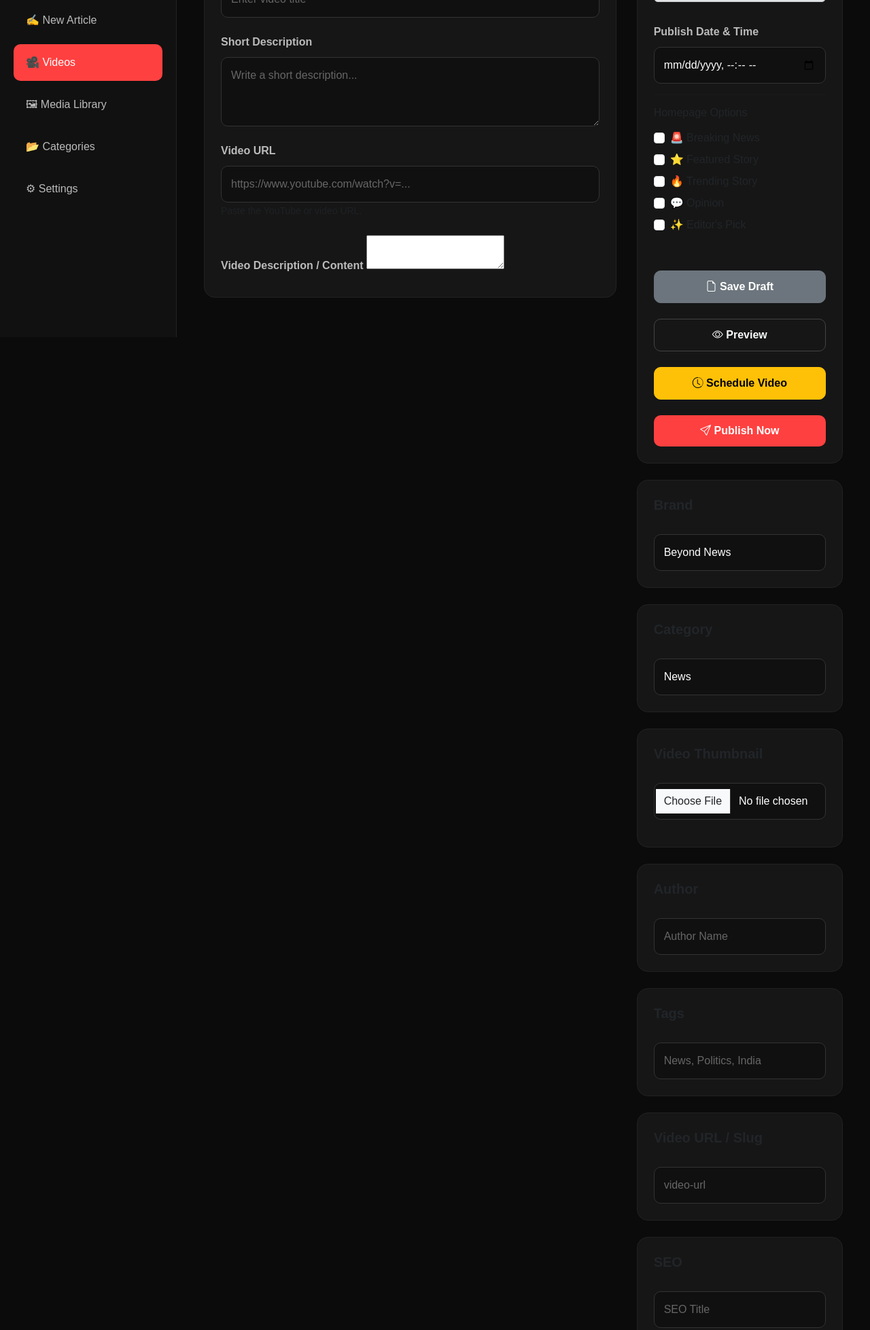
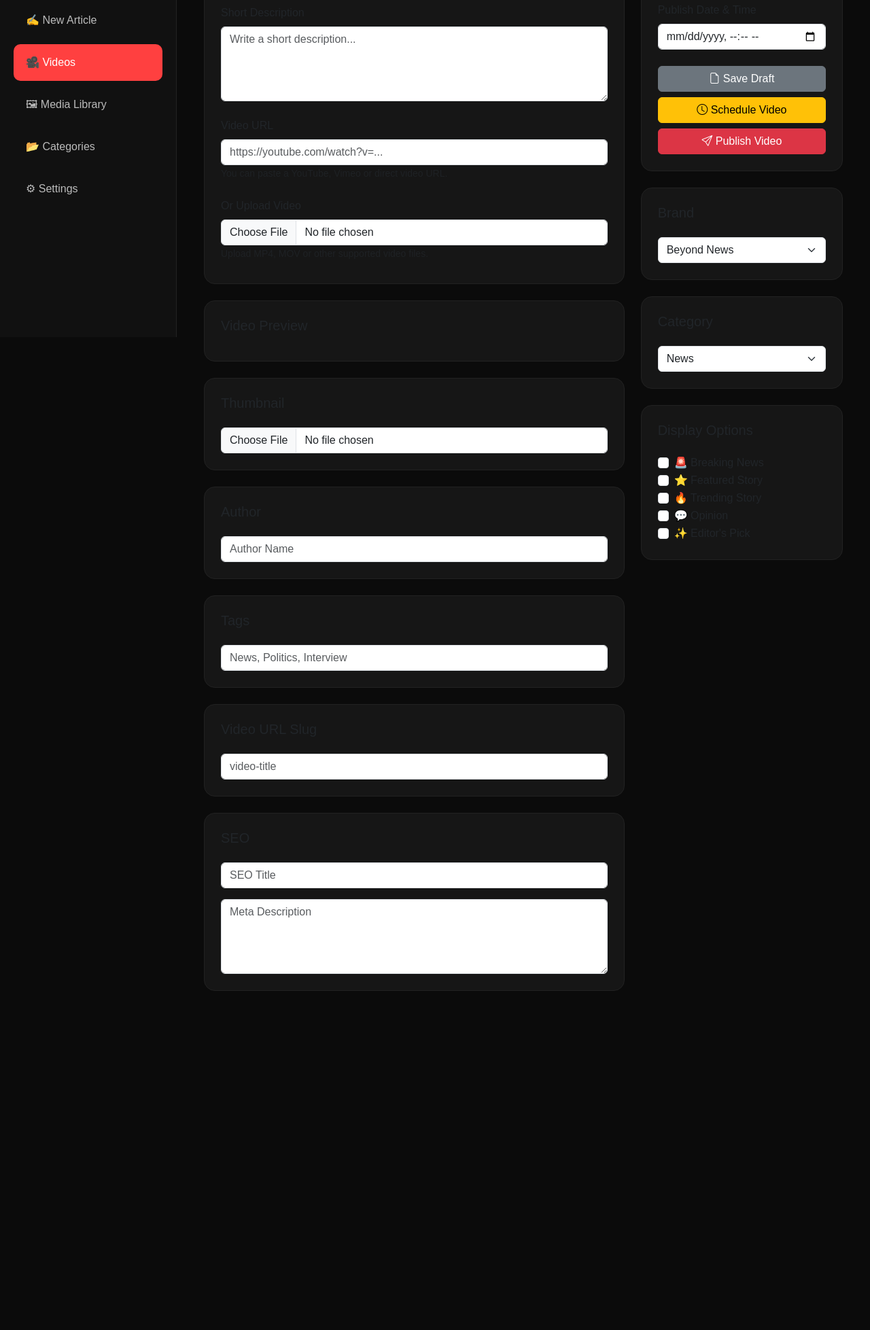
Before and after one commit to evokefilmsin-cell/Beyondnetworks, a plain HTML site: page cms/video-editor.html in a window 1280 px wide. Shown: the part 304-2261 px from the top of the page at 68% size. After the commit the page ends 1826 px from the top, so only its background shows below. Drawn offline with nearby package versions, Linux system fonts and the light colour scheme; a script that the page names is missing.

Commit message:
Update video-editor.html

```diff
--- a/cms/video-editor.html
+++ b/cms/video-editor.html
@@ -4,7 +4,11 @@
 <head>
 
     <meta charset="UTF-8">
-    <meta name="viewport" content="width=device-width, initial-scale=1.0">
+
+    <meta
+        name="viewport"
+        content="width=device-width, initial-scale=1.0"
+    >
 
     <title>New Video | Beyond Networks CMS</title>
 
@@ -20,14 +24,11 @@
         href="https://cdn.jsdelivr.net/npm/bootstrap-icons@1.13.1/font/bootstrap-icons.min.css"
     >
 
-    <!-- CKEditor -->
-    <script src="https://cdn.ckeditor.com/ckeditor5/41.4.2/classic/ckeditor.js"></script>
-
     <!-- Dashboard CSS -->
-    <link rel="stylesheet" href="css/dashboard.css">
-
-    <!-- Editor CSS -->
-    <link rel="stylesheet" href="css/editor.css">
+    <link
+        rel="stylesheet"
+        href="css/dashboard.css"
+    >
 
 </head>
 
@@ -42,7 +43,10 @@
 
     <div class="logo">
 
-        <img src="../images/logo.png">
+        <img
+            src="../images/logo.png"
+            alt="Beyond Networks"
+        >
 
     </div>
 
@@ -98,20 +102,20 @@
 <form id="videoForm">
 
 
-<!-- ====================================== -->
-<!-- TOP -->
-<!-- ====================================== -->
+    <!-- ================================== -->
+    <!-- HEADER -->
+    <!-- ================================== -->
 
-<div class="editor-top">
+    <div class="editor-top mb-4">
 
         <div>
 
-        <h1>
+            <h1 id="pageTitle">
                 Create New Video
             </h1>
 
             <p>
-            Upload and publish video content for Beyond Networks.
+                Upload and publish video content.
             </p>
 
         </div>
@@ -120,19 +124,17 @@
 
 
 
-<div class="editor-layout">
+    <div class="row g-4">
 
 
-<!-- ====================================== -->
-<!-- LEFT COLUMN -->
-<!-- ====================================== -->
+        <!-- ================================== -->
+        <!-- LEFT -->
+        <!-- ================================== -->
 
-<div class="editor-left">
+        <div class="col-lg-8">
 
 
-    <!-- ================================ -->
             <!-- VIDEO INFORMATION -->
-    <!-- ================================ -->
 
             <div class="card p-4 mb-4">
 
@@ -152,6 +154,7 @@
                         type="text"
                         class="form-control"
                         placeholder="Enter video title"
+                        required
                     >
 
                 </div>
@@ -165,15 +168,13 @@
 
                     <textarea
                         id="summary"
-                rows="3"
+                        rows="4"
                         class="form-control"
                         placeholder="Write a short description..."
                     ></textarea>
 
                 </div>
 
-
-        <!-- VIDEO URL -->
 
                 <div class="mb-4">
 
@@ -185,29 +186,181 @@
                         id="videoUrl"
                         type="url"
                         class="form-control"
-                placeholder="https://www.youtube.com/watch?v=..."
+                        placeholder="https://youtube.com/watch?v=..."
                     >
 
                     <small class="text-muted">
-                Paste the YouTube or video URL.
+                        You can paste a YouTube, Vimeo or direct video URL.
                     </small>
 
                 </div>
 
 
-        <!-- VIDEO CONTENT -->
-
                 <div>
 
                     <label class="form-label">
-                Video Description / Content
+                        Or Upload Video
                     </label>
 
-            <textarea
-                id="editor"
-            ></textarea>
+                    <input
+                        id="videoFile"
+                        type="file"
+                        class="form-control"
+                        accept="video/*"
+                    >
+
+                    <small class="text-muted">
+                        Upload MP4, MOV or other supported video files.
+                    </small>
+
+                    <div
+                        id="videoUploadStatus"
+                        class="mt-2"
+                    ></div>
 
                 </div>
+
+            </div>
+
+
+
+            <!-- VIDEO PREVIEW -->
+
+            <div class="card p-4 mb-4">
+
+                <h5 class="mb-3">
+                    Video Preview
+                </h5>
+
+                <video
+                    id="videoPreview"
+                    controls
+                    style="
+                        width:100%;
+                        max-height:450px;
+                        background:#000;
+                        border-radius:10px;
+                        display:none;
+                    "
+                ></video>
+
+                <div
+                    id="youtubePreview"
+                    style="display:none;"
+                ></div>
+
+            </div>
+
+
+
+            <!-- THUMBNAIL -->
+
+            <div class="card p-4 mb-4">
+
+                <h5>
+                    Thumbnail
+                </h5>
+
+                <input
+                    id="featuredImage"
+                    type="file"
+                    class="form-control mt-3"
+                    accept="image/*"
+                >
+
+
+                <img
+                    id="imagePreview"
+                    src=""
+                    alt="Thumbnail Preview"
+                    style="
+                        width:100%;
+                        max-height:300px;
+                        object-fit:cover;
+                        border-radius:10px;
+                        margin-top:15px;
+                        display:none;
+                    "
+                >
+
+            </div>
+
+
+
+            <!-- AUTHOR -->
+
+            <div class="card p-4 mb-4">
+
+                <h5>
+                    Author
+                </h5>
+
+                <input
+                    id="author"
+                    class="form-control mt-3"
+                    placeholder="Author Name"
+                >
+
+            </div>
+
+
+
+            <!-- TAGS -->
+
+            <div class="card p-4 mb-4">
+
+                <h5>
+                    Tags
+                </h5>
+
+                <input
+                    id="tags"
+                    class="form-control mt-3"
+                    placeholder="News, Politics, Interview"
+                >
+
+            </div>
+
+
+
+            <!-- URL -->
+
+            <div class="card p-4 mb-4">
+
+                <h5>
+                    Video URL Slug
+                </h5>
+
+                <input
+                    id="slug"
+                    class="form-control mt-3"
+                    placeholder="video-title"
+                >
+
+            </div>
+
+
+
+            <!-- SEO -->
+
+            <div class="card p-4 mb-4">
+
+                <h5>
+                    SEO
+                </h5>
+
+                <input
+                    id="seoTitle"
+                    class="form-control mt-3 mb-3"
+                    placeholder="SEO Title"
+                >
+
+                <textarea
+                    id="metaDescription"
+                    rows="4"
+                    class="form-control"
+                    placeholder="Meta Description"
+                ></textarea>
 
             </div>
 
@@ -216,16 +369,14 @@
 
 
 
-<!-- ====================================== -->
-<!-- RIGHT COLUMN -->
-<!-- ====================================== -->
+        <!-- ================================== -->
+        <!-- RIGHT -->
+        <!-- ================================== -->
 
-<div class="editor-right">
+        <div class="col-lg-4">
 
 
-    <!-- ================================= -->
             <!-- PUBLISHING -->
-    <!-- ================================= -->
 
             <div class="card p-4 mb-4">
 
@@ -249,123 +400,12 @@
                     Publish Date & Time
                 </label>
 
-
                 <input
                     type="datetime-local"
                     id="publishDate"
                     class="form-control"
                 >
 
-
-        <hr>
-
-
-        <h6 class="mb-3">
-            Homepage Options
-        </h6>
-
-
-        <!-- BREAKING -->
-
-        <div class="form-check mb-2">
-
-            <input
-                class="form-check-input"
-                type="checkbox"
-                id="breakingNews"
-            >
-
-            <label
-                class="form-check-label"
-                for="breakingNews"
-            >
-                🚨 Breaking News
-            </label>
-
-        </div>
-
-
-        <!-- FEATURED -->
-
-        <div class="form-check mb-2">
-
-            <input
-                class="form-check-input"
-                type="checkbox"
-                id="featuredStory"
-            >
-
-            <label
-                class="form-check-label"
-                for="featuredStory"
-            >
-                ⭐ Featured Story
-            </label>
-
-        </div>
-
-
-        <!-- TRENDING -->
-
-        <div class="form-check mb-2">
-
-            <input
-                class="form-check-input"
-                type="checkbox"
-                id="trendingStory"
-            >
-
-            <label
-                class="form-check-label"
-                for="trendingStory"
-            >
-                🔥 Trending Story
-            </label>
-
-        </div>
-
-
-        <!-- OPINION -->
-
-        <div class="form-check mb-2">
-
-            <input
-                class="form-check-input"
-                type="checkbox"
-                id="opinionStory"
-            >
-
-            <label
-                class="form-check-label"
-                for="opinionStory"
-            >
-                💬 Opinion
-            </label>
-
-        </div>
-
-
-        <!-- EDITOR PICK -->
-
-        <div class="form-check mb-3">
-
-            <input
-                class="form-check-input"
-                type="checkbox"
-                id="editorPick"
-            >
-
-            <label
-                class="form-check-label"
-                for="editorPick"
-            >
-                ✨ Editor's Pick
-            </label>
-
-        </div>
-
-
-        <!-- BUTTONS -->
 
                 <div class="d-grid gap-2 mt-4">
 
@@ -384,25 +424,12 @@
 
 
                     <button
-                id="previewBtn"
-                type="button"
-                class="btn btn-outline-light"
-            >
-
-                <i class="bi bi-eye"></i>
-
-                Preview
-
-            </button>
-
-
-            <button
                         id="scheduleBtn"
                         type="button"
                         class="btn btn-warning"
                     >
 
-                <i class="bi bi-clock-history"></i>
+                        <i class="bi bi-clock"></i>
 
                         Schedule Video
 
@@ -417,10 +444,9 @@
 
                         <i class="bi bi-send"></i>
 
-                Publish Now
+                        Publish Video
 
                     </button>
-
 
                 </div>
 
@@ -428,16 +454,13 @@
 
 
 
-    <!-- ================================= -->
             <!-- BRAND -->
-    <!-- ================================= -->
 
             <div class="card p-4 mb-4">
 
                 <h5>
                     Brand
                 </h5>
-
 
                 <select
                     id="brand"
@@ -474,16 +497,13 @@
 
 
 
-    <!-- ================================= -->
             <!-- CATEGORY -->
-    <!-- ================================= -->
 
             <div class="card p-4 mb-4">
 
                 <h5>
                     Category
                 </h5>
-
 
                 <select
                     id="category"
@@ -520,139 +540,118 @@
 
 
 
-    <!-- ================================= -->
-    <!-- THUMBNAIL -->
-    <!-- ================================= -->
+            <!-- DISPLAY OPTIONS -->
 
             <div class="card p-4 mb-4">
 
                 <h5>
-            Video Thumbnail
+                    Display Options
                 </h5>
 
 
+                <div class="form-check mt-3">
+
                     <input
-            id="featuredImage"
-            type="file"
-            class="form-control mt-3"
-            accept="image/*"
+                        class="form-check-input"
+                        type="checkbox"
+                        id="breakingNews"
                     >
 
+                    <label
+                        class="form-check-label"
+                        for="breakingNews"
+                    >
 
-        <div class="mt-3">
+                        🚨 Breaking News
 
-            <img
-                id="imagePreview"
-                src=""
-                alt="Thumbnail Preview"
-                style="
-                    width:100%;
-                    max-height:220px;
-                    object-fit:cover;
-                    border-radius:10px;
-                    display:none;
-                "
+                    </label>
+
+                </div>
+
+
+                <div class="form-check">
+
+                    <input
+                        class="form-check-input"
+                        type="checkbox"
+                        id="featuredStory"
                     >
+
+                    <label
+                        class="form-check-label"
+                        for="featuredStory"
+                    >
+
+                        ⭐ Featured Story
+
+                    </label>
+
+                </div>
+
+
+                <div class="form-check">
+
+                    <input
+                        class="form-check-input"
+                        type="checkbox"
+                        id="trendingStory"
+                    >
+
+                    <label
+                        class="form-check-label"
+                        for="trendingStory"
+                    >
+
+                        🔥 Trending Story
+
+                    </label>
+
+                </div>
+
+
+                <div class="form-check">
+
+                    <input
+                        class="form-check-input"
+                        type="checkbox"
+                        id="opinionStory"
+                    >
+
+                    <label
+                        class="form-check-label"
+                        for="opinionStory"
+                    >
+
+                        💬 Opinion
+
+                    </label>
+
+                </div>
+
+
+                <div class="form-check">
+
+                    <input
+                        class="form-check-input"
+                        type="checkbox"
+                        id="editorPick"
+                    >
+
+                    <label
+                        class="form-check-label"
+                        for="editorPick"
+                    >
+
+                        ✨ Editor's Pick
+
+                    </label>
 
                 </div>
 
             </div>
 
 
-
-    <!-- ================================= -->
-    <!-- AUTHOR -->
-    <!-- ================================= -->
-
-    <div class="card p-4 mb-4">
-
-        <h5>
-            Author
-        </h5>
-
-
-        <input
-            id="author"
-            class="form-control mt-3"
-            placeholder="Author Name"
-        >
-
         </div>
-
-
-
-    <!-- ================================= -->
-    <!-- TAGS -->
-    <!-- ================================= -->
-
-    <div class="card p-4 mb-4">
-
-        <h5>
-            Tags
-        </h5>
-
-
-        <input
-            id="tags"
-            class="form-control mt-3"
-            placeholder="News, Politics, India"
-        >
-
-    </div>
-
-
-
-    <!-- ================================= -->
-    <!-- VIDEO URL / SLUG -->
-    <!-- ================================= -->
-
-    <div class="card p-4 mb-4">
-
-        <h5>
-            Video URL / Slug
-        </h5>
-
-
-        <input
-            id="slug"
-            class="form-control mt-3"
-            placeholder="video-url"
-        >
-
-    </div>
-
-
-
-    <!-- ================================= -->
-    <!-- SEO -->
-    <!-- ================================= -->
-
-    <div class="card p-4 mb-4">
-
-        <h5>
-            SEO
-        </h5>
-
-
-        <input
-            id="seoTitle"
-            class="form-control mt-3 mb-3"
-            placeholder="SEO Title"
-        >
-
-
-        <textarea
-            id="metaDescription"
-            rows="4"
-            class="form-control"
-            placeholder="Meta Description"
-        ></textarea>
-
-    </div>
-
-
-</div>
-
 
     </div>
 
```
Lines whose indentation alone changed are shown as unchanged.
